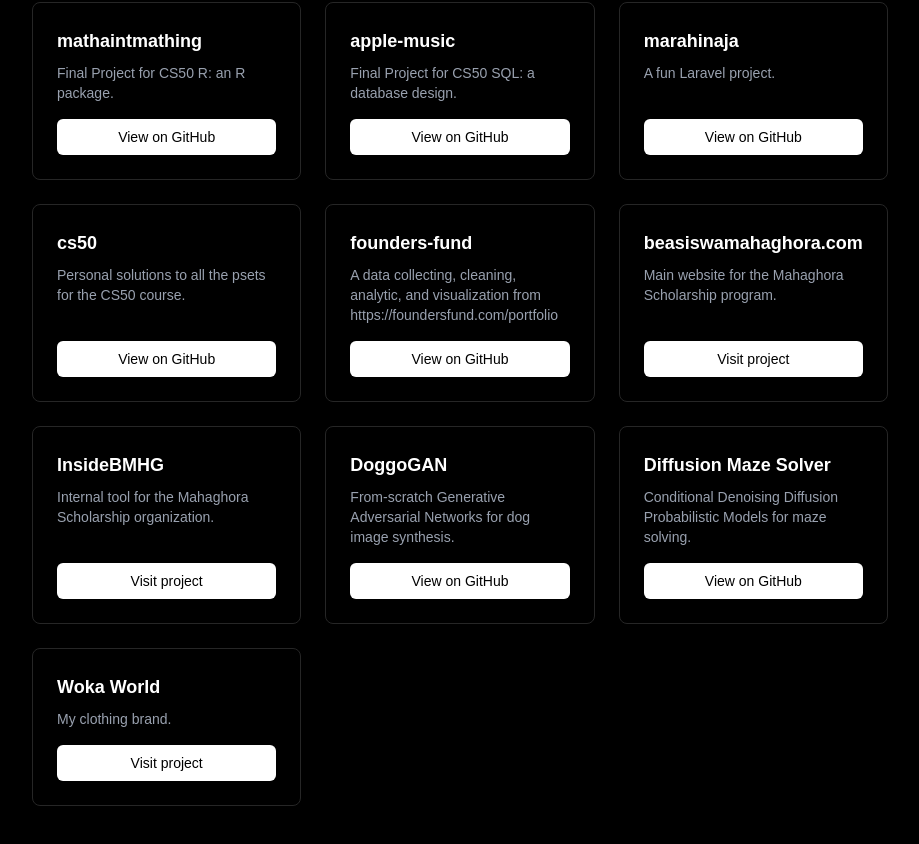
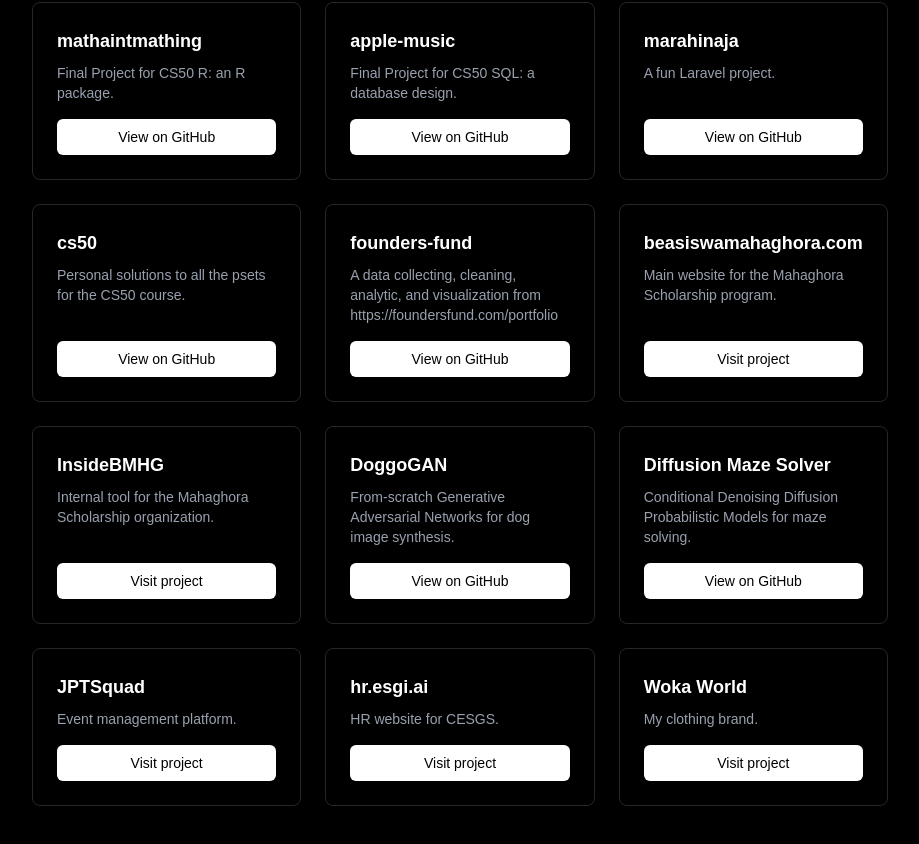
Before and after one commit to harvestwalukow/harvestwalukow.github.io, a Next.js app: page /projects in a window 1280 px wide. Shown: the part 1102-1946 px from the top of the page, without its empty margins (180-1099 px from the left). Built offline with nearby package versions, Linux system fonts and the light colour scheme; a web font is replaced by a local one.

Commit message:
add more web projects

```diff
--- a/app/projects/page.tsx
+++ b/app/projects/page.tsx
@@ -134,6 +134,18 @@
     category: "ds/ai/ml",
   },
   {
+    title: "JPTSquad",
+    description: "Event management platform.",
+    url: "https://jptsquad.com",
+    category: "web/app",
+  },
+  {
+    title: "hr.esgi.ai",
+    description: "HR website for CESGS.",
+    url: "https://hr.esgi.ai",
+    category: "web/app",
+  },
+  {
     title: "Woka World",
     description: "My clothing brand.",
     url: "https://woka.world",
```
